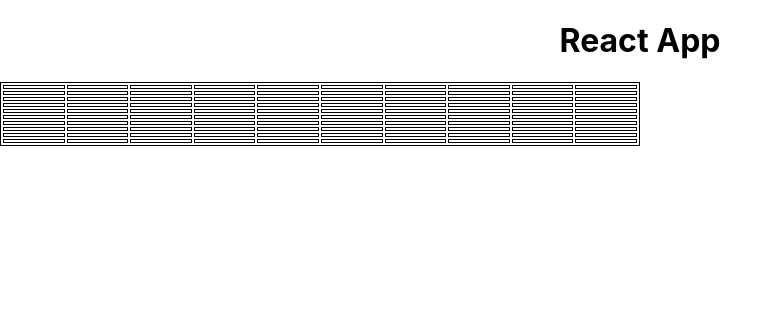
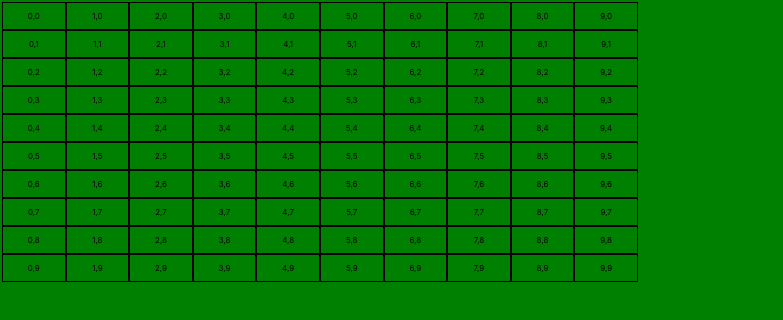
Before and after one commit to shoneriki/battleship-project, a React (Create React App) app: page / in a window 1280 px wide. Shown: the top 320 px of the page, without its empty margins (0-783 px from the left). Built offline with nearby package versions, Linux system fonts and the light colour scheme.

Commit message:
made board top left as 0,0 and bottom right as 9,9, tests work and backend and frontend boards are virtually the same (#4)

```diff
--- a/src/App.css
+++ /dev/null
@@ -1,40 +0,0 @@
-.App {
-  text-align: center;
-  width: 100%;
-  height: 100%;
-}
-
-.App-logo {
-  height: 40vmin;
-  pointer-events: none;
-}
-
-@media (prefers-reduced-motion: no-preference) {
-  .App-logo {
-    animation: App-logo-spin infinite 20s linear;
-  }
-}
-
-.App-header {
-  background-color: #282c34;
-  min-height: 100vh;
-  display: flex;
-  flex-direction: column;
-  align-items: center;
-  justify-content: center;
-  font-size: calc(10px + 2vmin);
-  color: white;
-}
-
-.App-link {
-  color: #61dafb;
-}
-
-@keyframes App-logo-spin {
-  from {
-    transform: rotate(0deg);
-  }
-  to {
-    transform: rotate(360deg);
-  }
-}
--- a/src/App.js
+++ b/src/App.js
@@ -1,12 +1,11 @@
-import './App.css';
 import Gameboard from "./components/Gameboard"
 
 function App() {
   return (
-    <div className="App">
-      <h1>React App</h1>
+    <div className="app">
       <Gameboard/>
     </div>
+
   );
 }
 
--- a/src/components/Gameboard.js
+++ b/src/components/Gameboard.js
@@ -6,40 +6,51 @@
   } = GameboardConstructor()
 
   const Board = styled.table`
-    border: 1px solid black;
     width: 50%;
-    height: 50%;
+    min-height: 100vh;
+    padding: 0;
+    margin: 0;
+  `
+
+  const TableRow = styled.tr`
+    display: flex;
+    flex-wrap: wrap;
+    width: 100%;
+    height: 25%;
   `
   const Square = styled.td`
     border: 1px solid black;
     width: 10%;
-    height: 10%;
-    background-color: ${(props) => props.backgroundColor};
+    display: flex;
+    align-items: center;
+    justify-content: center;
+    height: 100%;
+    padding: 8px;
+    font-size: 8px;
   `
+
   return (
-    <div>
       <Board>
-        {
-          board.map((col, colI) => (
-            <tr key={colI}>
-              {
-                col.map((cell, cellI) => (
-                  <Square key={cellI}
+        {board.map((row, x) => (
+          <TableRow key={x}>
+            {row.map((cell, y) => (
+              <Square
+                key={`${x}, ${y}`}
                 x={cell.x}
                 y={cell.y}
                 hasShip={cell.hasShip}
+                data-testid={`cell-${x}-${y}`}
                 backgroundColor={cell.hasShip ? "red" : "white"}
                 style={{
-                      backgroundColor: cell.hasShip ? "red" : "white"
+                  backgroundColor: cell.hasShip ? "red" : "green",
                 }}
-                  />
-                ))
-              }
-            </tr>
-          ))
-        }
+              >
+                {cell.x},{cell.y}
+              </Square>
+            ))}
+          </TableRow>
+        ))}
       </Board>
-    </div>
-  )
+  );
 }
 export default Gameboard
--- a/src/components/GameboardConstructor.js
+++ b/src/components/GameboardConstructor.js
@@ -1,8 +1,8 @@
 export const GameboardConstructor = () => {
   const BOARD_SIZE = 10
-  const board = Array.from({length: BOARD_SIZE}, (_,x) => Array.from({length: BOARD_SIZE}, (_,y) => ({
-    x: x,
-    y: y,
+  const board = Array.from({length: BOARD_SIZE}, (_,y) => Array.from({length: BOARD_SIZE}, (_,x) => ({
+    x,
+    y,
     hasShip: 0,
   })))
   const placeShip = (ship, x, y, direction, board) => {
--- a/src/index.css
+++ b/src/index.css
@@ -1,9 +1,18 @@
+* {
+  box-sizing: border-box;
+  padding: 0;
+  margin: 0;
+}
+.app {
+  width: 100%;
+  min-height: 100vh;
+  background-color: green;
+}
 body {
   margin: 0;
   padding: 0;
-  box-sizing: border-box;
   width: 100%;
-  height: 100%;
+  min-height: 100vh;
   font-family: -apple-system, BlinkMacSystemFont, 'Segoe UI', 'Roboto', 'Oxygen',
     'Ubuntu', 'Cantarell', 'Fira Sans', 'Droid Sans', 'Helvetica Neue',
     sans-serif;
```
Also changed, not shown: 1 other file (tests, documents, lock files or other folders). Lines whose indentation alone changed are shown as unchanged.
